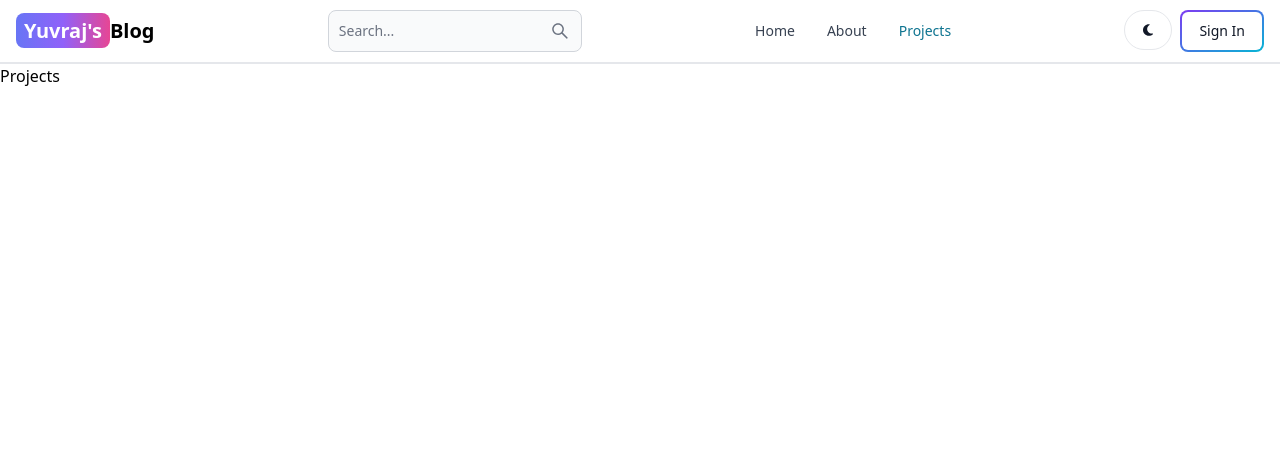
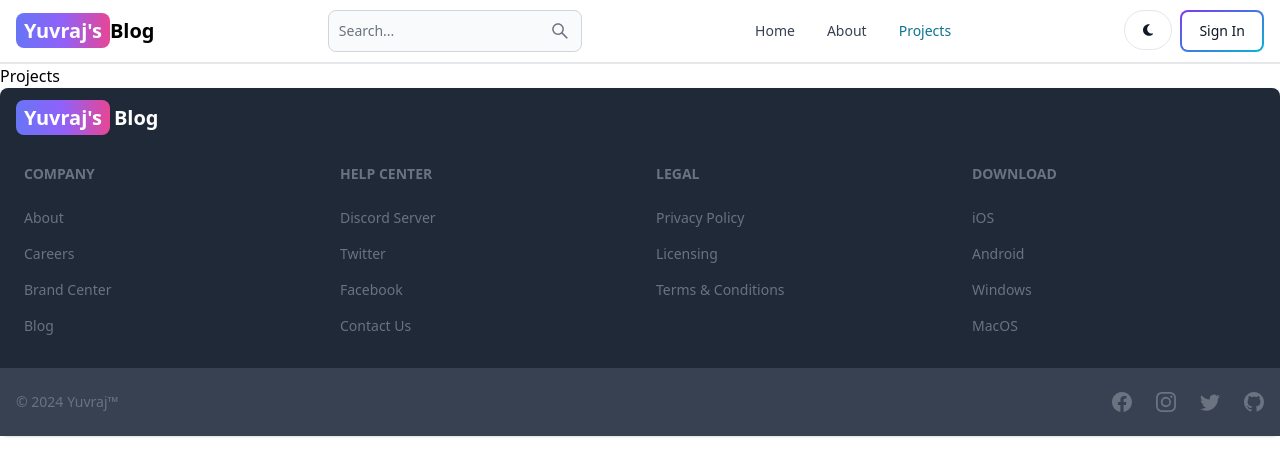
Before and after one commit to rathoreyuvraj19/mern_blog_app, a React (Vite) app in the folder frontend/: page /projects in a window 1280 px wide. Shown: the top 476 px of the page. Built offline with nearby package versions, Linux system fonts and the light colour scheme.

Commit message:
footer component added

```diff
--- a/frontend/src/App.jsx
+++ b/frontend/src/App.jsx
@@ -7,6 +7,7 @@ import Signup from "./pages/Signup";
 import Signin from "./pages/Signin";
 import Projects from "./pages/Projects";
 import Header from "./components/Header";
+import FooterComponent from "./components/Footer";
 
 export default function App() {
   return (
@@ -20,6 +21,7 @@ export default function App() {
         <Route path="/signup" element={<Signup></Signup>}></Route>
         <Route path="/projects" element={<Projects></Projects>}></Route>
       </Routes>
+      <FooterComponent></FooterComponent>
     </BrowserRouter>
   );
 }
--- /dev/null
+++ b/frontend/src/components/Footer.jsx
@@ -0,0 +1,113 @@
+import { Footer } from "flowbite-react";
+import React from "react";
+import { Link } from "react-router-dom";
+import {
+  BsDribbble,
+  BsFacebook,
+  BsGithub,
+  BsInstagram,
+  BsTwitter,
+} from "react-icons/bs";
+
+export default function FooterComponent() {
+  const date = new Date();
+  return (
+    <Footer bgDark>
+      <div className="w-full">
+        <div className="mt-4 ml-4">
+          <Link
+            to={"/"}
+            className="self-center whitespace-nowrap text-lg sm:text-xl font-bold mr-5"
+          >
+            <span className="px-2 mr-1 py-1 bg-gradient-to-r from-indigo-500 via-purple-500 to-pink-500 rounded-lg text-white">
+              Yuvraj's
+            </span>
+            <span className="text-white">Blog</span>
+          </Link>
+        </div>
+        <div className="grid w-full grid-cols-2 gap-8 px-6 py-8 md:grid-cols-4">
+          <div>
+            <Footer.Title title="Company" />
+            <Footer.LinkGroup col>
+              <Footer.Link href="#">About</Footer.Link>
+              <Footer.Link href="#">Careers</Footer.Link>
+              <Footer.Link href="#">Brand Center</Footer.Link>
+              <Footer.Link href="#">Blog</Footer.Link>
+            </Footer.LinkGroup>
+          </div>
+          <div>
+            <Footer.Title title="help center" />
+            <Footer.LinkGroup col>
+              <Footer.Link href="#">Discord Server</Footer.Link>
+              <Footer.Link href="#">Twitter</Footer.Link>
+              <Footer.Link href="#">Facebook</Footer.Link>
+              <Footer.Link href="#">Contact Us</Footer.Link>
+            </Footer.LinkGroup>
+          </div>
+          <div>
+            <Footer.Title title="legal" />
+            <Footer.LinkGroup col>
+              <Footer.Link href="#">Privacy Policy</Footer.Link>
+              <Footer.Link href="#">Licensing</Footer.Link>
+              <Footer.Link href="#">Terms &amp; Conditions</Footer.Link>
+            </Footer.LinkGroup>
+          </div>
+          <div>
+            <Footer.Title title="download" />
+            <Footer.LinkGroup col>
+              <Footer.Link href="#">iOS</Footer.Link>
+              <Footer.Link href="#">Android</Footer.Link>
+              <Footer.Link href="#">Windows</Footer.Link>
+              <Footer.Link href="#">MacOS</Footer.Link>
+            </Footer.LinkGroup>
+          </div>
+        </div>
+        <div className="w-full bg-gray-700 px-4 py-6 sm:flex sm:items-center sm:justify-between">
+          <Footer.Copyright href="#" by="Yuvraj™" year={date.getFullYear()} />
+          <div className="mt-4 flex space-x-6 sm:mt-0 sm:justify-center">
+            <Footer.Icon
+              href="https://www.facebook.com/rathore.singh19/"
+              icon={BsFacebook}
+            />
+            <Footer.Icon
+              href="https://www.instagram.com/rathoresingh19/"
+              icon={BsInstagram}
+            />
+            <Footer.Icon
+              href="https://twitter.com/YuvrajS28338738"
+              icon={BsTwitter}
+            />
+            <Footer.Icon
+              href="https://github.com/rathoreyuvraj19"
+              icon={BsGithub}
+            />
+          </div>
+        </div>
+      </div>
+    </Footer>
+    // <Footer container className="border border-t-8 border-teal-500">
+    //   <div>
+    //     <div>
+    //       <div>
+    //         <Link
+    //           to={"/"}
+    //           className="self-center whitespace-nowrap text-lg sm:text-xl font-semibold dark:text-white"
+    //         >
+    //           <span className="px-2 py-1 bg-gradient-to-r from-indigo-500 via-purple-500 to-pink-500 rounded-lg text-white">
+    //             Yuvraj's
+    //           </span>
+    //           Blog
+    //         </Link>
+    //       </div>
+    //       <div className="grid grid-cols-2 gap-3 sm:mt-4 sm:grid-cols-3">
+    //         <Footer.Title title="About"></Footer.Title>
+    //         <Footer.LinkGroup>
+    //           <Footer.Link>Balle Balle</Footer.Link>
+    //         </Footer.LinkGroup>
+    //       </div>
+    //     </div>
+    //   </div>
+    //   Footer
+    // </Footer>
+  );
+}
```
